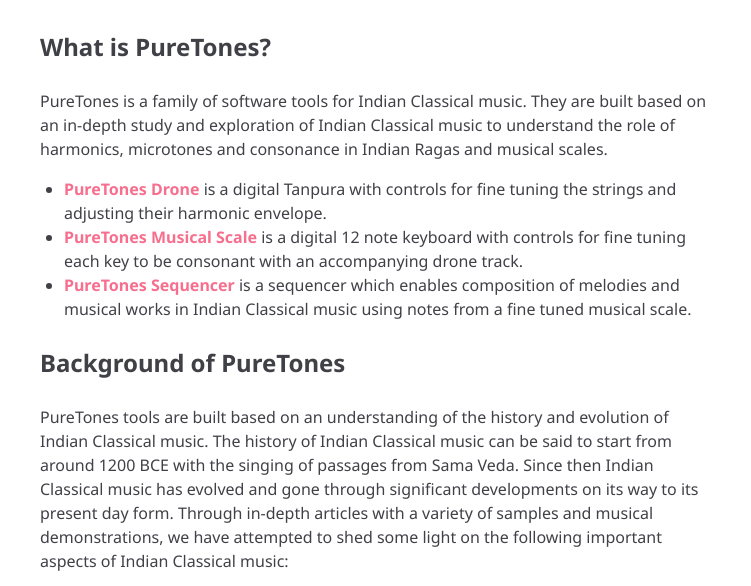
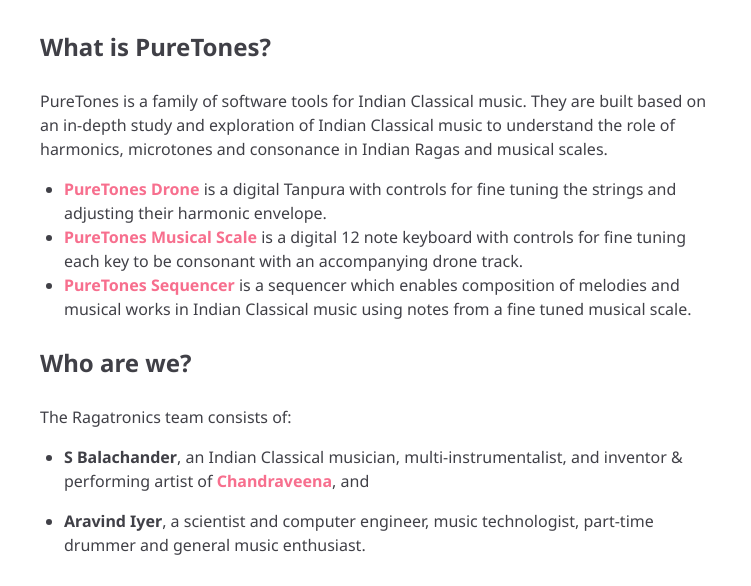
Before and after one commit to aravind-sadharani/puretones, a plain HTML site: page index.html in a window 1280 px wide. Shown: the part 107-693 px from the top of the page, without its empty margins (264-1015 px from the left). Drawn offline with Linux system fonts and the light colour scheme.

Commit message:
Add "Who we are" to home page

```diff
--- a/index.html
+++ b/index.html
@@ -34,6 +34,13 @@ Copyright 2020 - Sadharani Music Works
       <li><a href="/drone/">PureTones Drone</a> is a digital Tanpura with controls for fine tuning the strings and adjusting their harmonic envelope.</li>
       <li><a href="/scale/">PureTones Musical Scale</a> is a digital 12 note keyboard with controls for fine tuning each key to be consonant with an accompanying drone track.</li>
       <li><a href="/sequencer/">PureTones Sequencer</a> is a sequencer which enables composition of melodies and musical works in Indian Classical music using notes from a fine tuned musical scale.</li>
+    </ul>
+
+    <h2>Who are we?</h2>
+    <p>The Ragatronics team consists of:</p>
+    <ul class="textlist">
+        <li><strong>S Balachander</strong>, an Indian Classical musician, multi-instrumentalist, and inventor & performing artist of <a href="https://www.chandraveena.com">Chandraveena</a>, and</li>
+        <li><strong>Aravind Iyer</strong>, a scientist and computer engineer, music technologist, part-time drummer and general music enthusiast.</li>
     </ul>
 
     <h2>Background of PureTones</h2>
```
